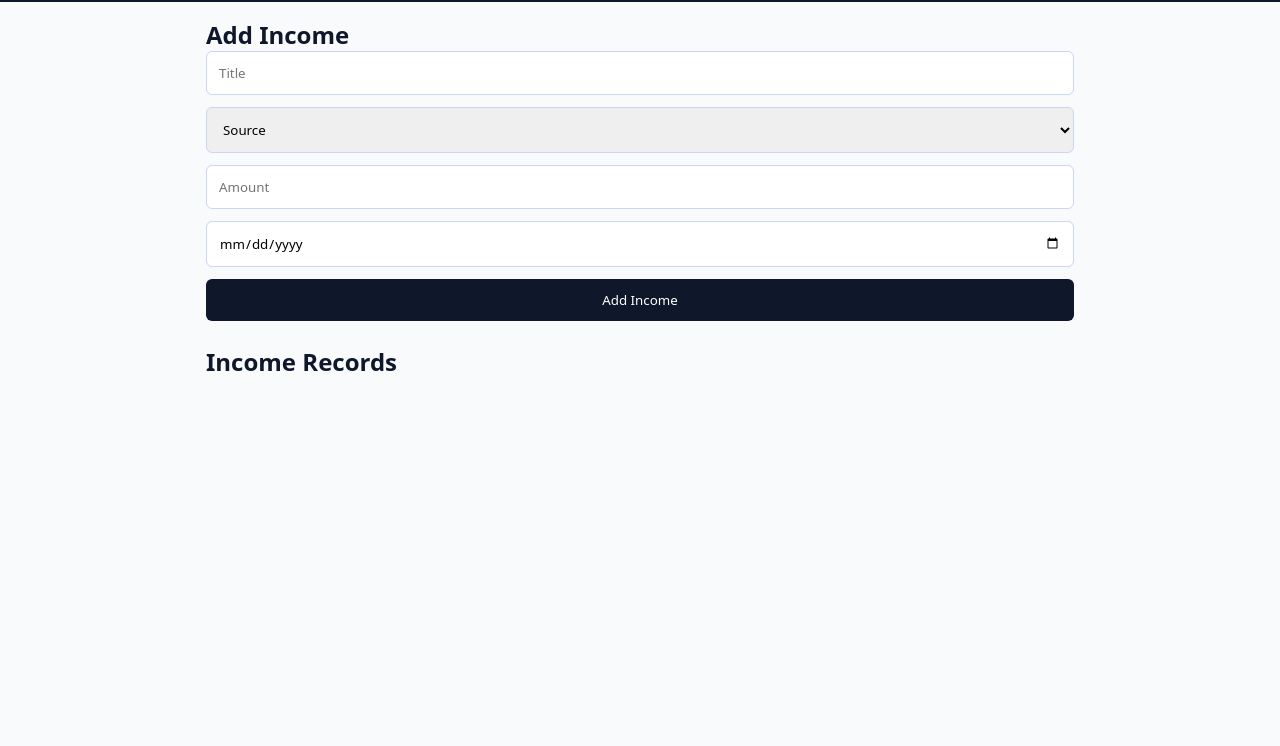
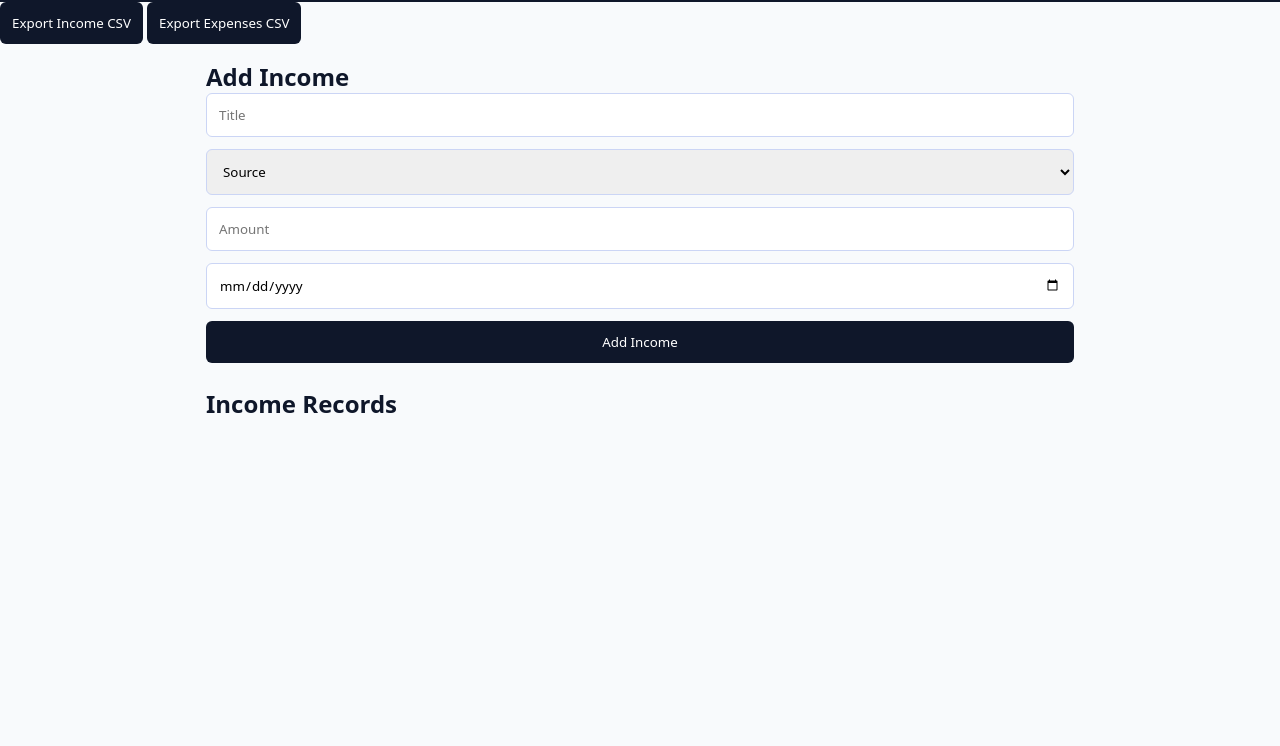
Before and after one commit to Sayed24/Finance_Tracker, a plain HTML site: page income.html in a window 1280 px wide. Shown: the part 54-800 px from the top of the page. Drawn offline with Linux system fonts and the light colour scheme.

Commit message:
Update income.html

```diff
--- a/income.html
+++ b/income.html
@@ -15,7 +15,8 @@
     <a href="expenses.html">Expenses</a>
   </nav>
 </header>
-
+<button onclick="exportCSV('income')">Export Income CSV</button>
+<button onclick="exportCSV('expenses')">Export Expenses CSV</button>
 <main class="container">
   <h2>Add Income</h2>
 
```
